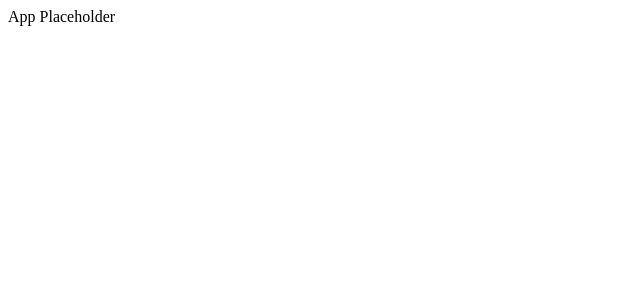
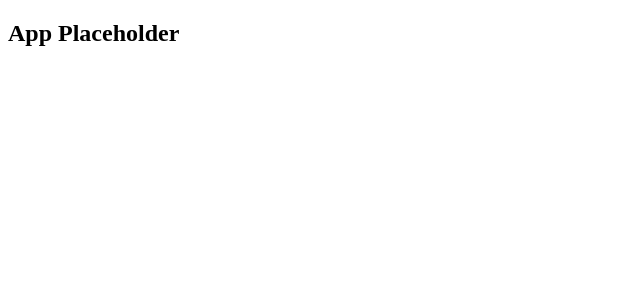
Before and after one commit to profydev/reddit-timer-sdphat, a React (Create React App) app: page / in a window 1280 px wide. Shown: the top 300 px of the page, without its empty margins (0-640 px from the left). Built offline with nearby package versions, Linux system fonts and the light colour scheme; a web font is replaced by a local one.

Commit message:
Add scss

```diff
--- a/package.json
+++ b/package.json
@@ -6,13 +6,15 @@
     "@testing-library/jest-dom": "^5.11.0",
     "@testing-library/react": "^11.2.2",
     "@testing-library/user-event": "^12.0.11",
+    "concurrently": "^7.3.0",
     "react": "^17.0.1",
     "react-dom": "^17.0.1",
     "react-scripts": "^4.0.1"
   },
   "scripts": {
-    "start": "react-scripts start",
+    "start": "sass src/sass/index.scss public/index.css && react-scripts start",
     "build": "react-scripts build",
+    "dev": "concurrently \"sass --watch src/sass/index.scss public/index.css\" \"react-scripts start\"",
     "test": "react-scripts test",
     "eject": "react-scripts eject",
     "lint": "eslint .",
--- /dev/null
+++ b/public/index.css
@@ -0,0 +1,3 @@
+
+
+/*# sourceMappingURL=index.css.map */
--- a/public/index.html
+++ b/public/index.html
@@ -5,6 +5,7 @@
     <link rel="icon" href="%PUBLIC_URL%/favicon.ico" />
     <link rel="stylesheet" href="https://use.typekit.net/qbi2vic.css">
     <link rel="stylesheet" href="https://use.typekit.net/qbi2vic.css">
+    <link rel="stylesheet" href="./index.css">
     <meta name="viewport" content="width=device-width, initial-scale=1" />
     <meta name="theme-color" content="#000000" />
     <meta
--- a/src/App.js
+++ b/src/App.js
@@ -2,9 +2,9 @@ import React from 'react';
 
 function App() {
   return (
-    <div>
+    <h2>
       App Placeholder
-    </div>
+    </h2>
   );
 }
 
```
Also changed, not shown: src/sass/index.scss (added), 2 other files (tests, documents, lock files or other folders).
